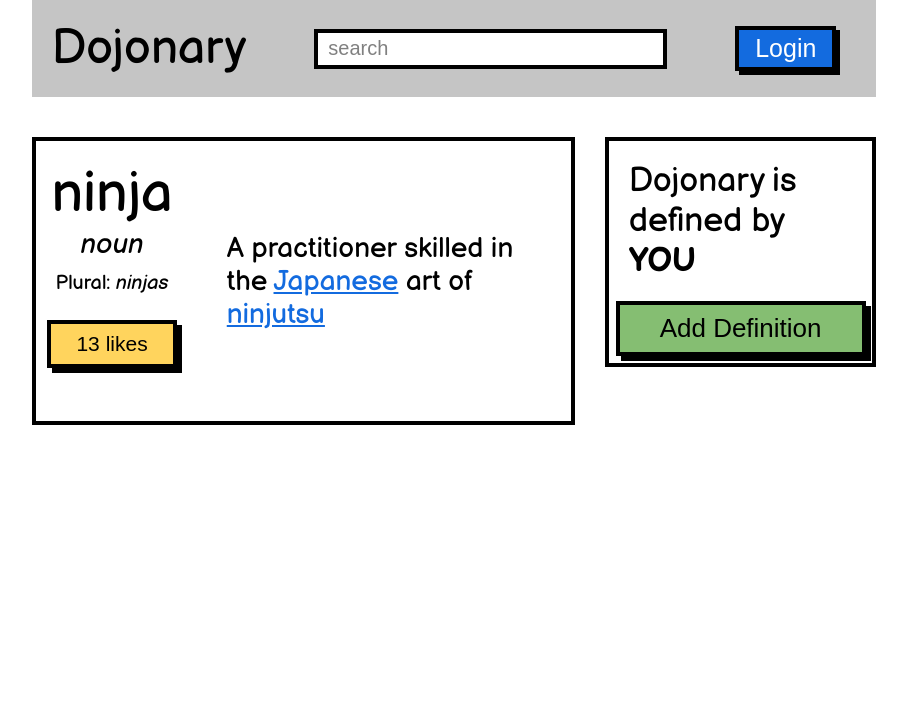
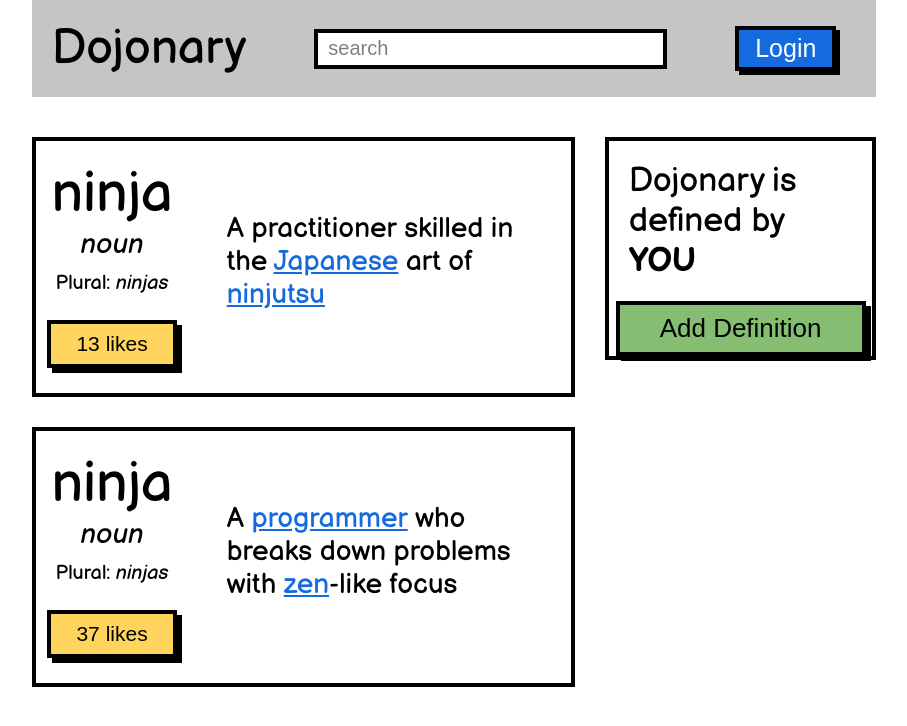
Before and after one commit to CragarDev/Burke_Craig_Assignment_ButtonClicker, a plain HTML site: page index.html in a window 1280 px wide. Shown: the whole page, without its empty margins (186-1093 px from the left). Drawn offline with Linux system fonts and the light colour scheme.

Commit message:
changed some styling for a better look and fit

```diff
--- a/index.html
+++ b/index.html
@@ -36,6 +36,20 @@
             </p>
           </div>
         </div>
+        <div class="dictionary-card mb flex-start">
+          <div class="dict-left">
+            <h2 class="word">ninja</h2>
+            <h4 class="word-type">noun</h4>
+            <h4 class="word-usage">Plural: <span>ninjas</span></h4>
+            <button id="likes" type="submit"><span>37</span> likes</button>
+          </div>
+          <div class="dict-right flex-center-center">
+            <p class="word-definition">
+              A <a href="">programmer</a> who breaks down problems with
+              <a href="">zen</a>-like focus
+            </p>
+          </div>
+        </div>
       </div>
       <div class="main-right">
         <div class="info-card mb">
--- a/style.css
+++ b/style.css
@@ -93,19 +93,19 @@ nav h1 {
 /* Dictionary Card */
 .dictionary-card {
   /* background-color: rgb(201, 201, 201); */
-  min-height: 280px;
+  min-height: 240px;
   border: 4px solid black;
 }
 
 .dict-left {
   /* background-color: aqua; */
-  min-height: 280px;
+  min-height: 240px;
   flex: 2;
 }
 
 .dict-right {
   /* background-color: rgb(149, 255, 0); */
-  min-height: 280px;
+  min-height: 240px;
   flex: 5;
 }
 
@@ -163,13 +163,13 @@ nav h1 {
 .main-right {
   flex: 2;
   /* background-color: lightcoral; */
-  min-height: 240px;
+  min-height: 220px;
 }
 
 /* Info Card */
 .info-card {
   /* background-color: rgb(226, 43, 214); */
-  min-height: 230px;
+  min-height: 220px;
   border: 4px solid black;
 }
 
```
